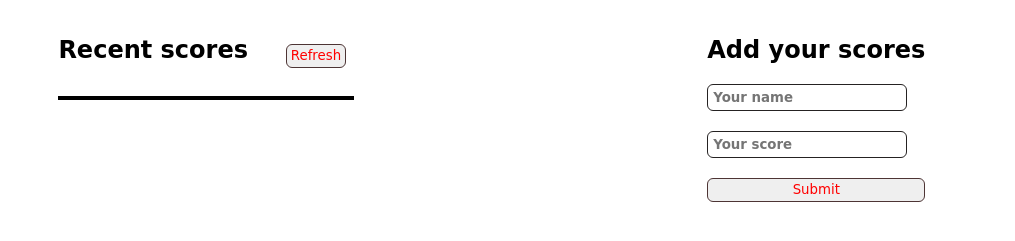
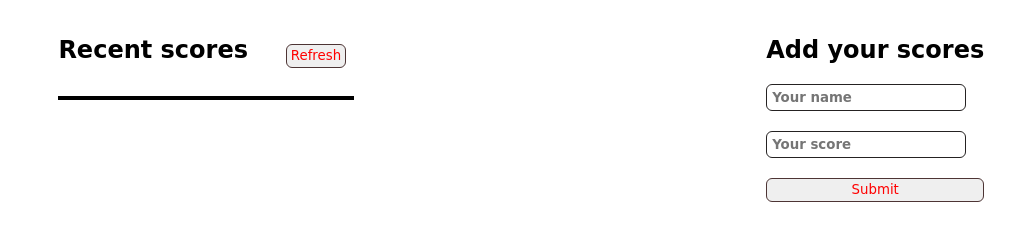
Before and after one commit to Itswali/Leaderboard, a website built with webpack: page src/index.html in a window 1280 px wide. Shown: the part 79-320 px from the top of the page, without its empty margins (44-1059 px from the left). Built offline with nearby package versions, Linux system fonts and the light colour scheme; no server answers.

Commit message:
improve style

```diff
--- a/src/styles/style.scss
+++ b/src/styles/style.scss
@@ -19,5 +19,5 @@ h1 {
   flex-direction: row;
   margin-left: 8%;
   margin-top: 3%;
-  gap: 30%;
+  gap: 35%;
 }
```
Also changed, not shown: src/styles/style.css, 1 other file.
